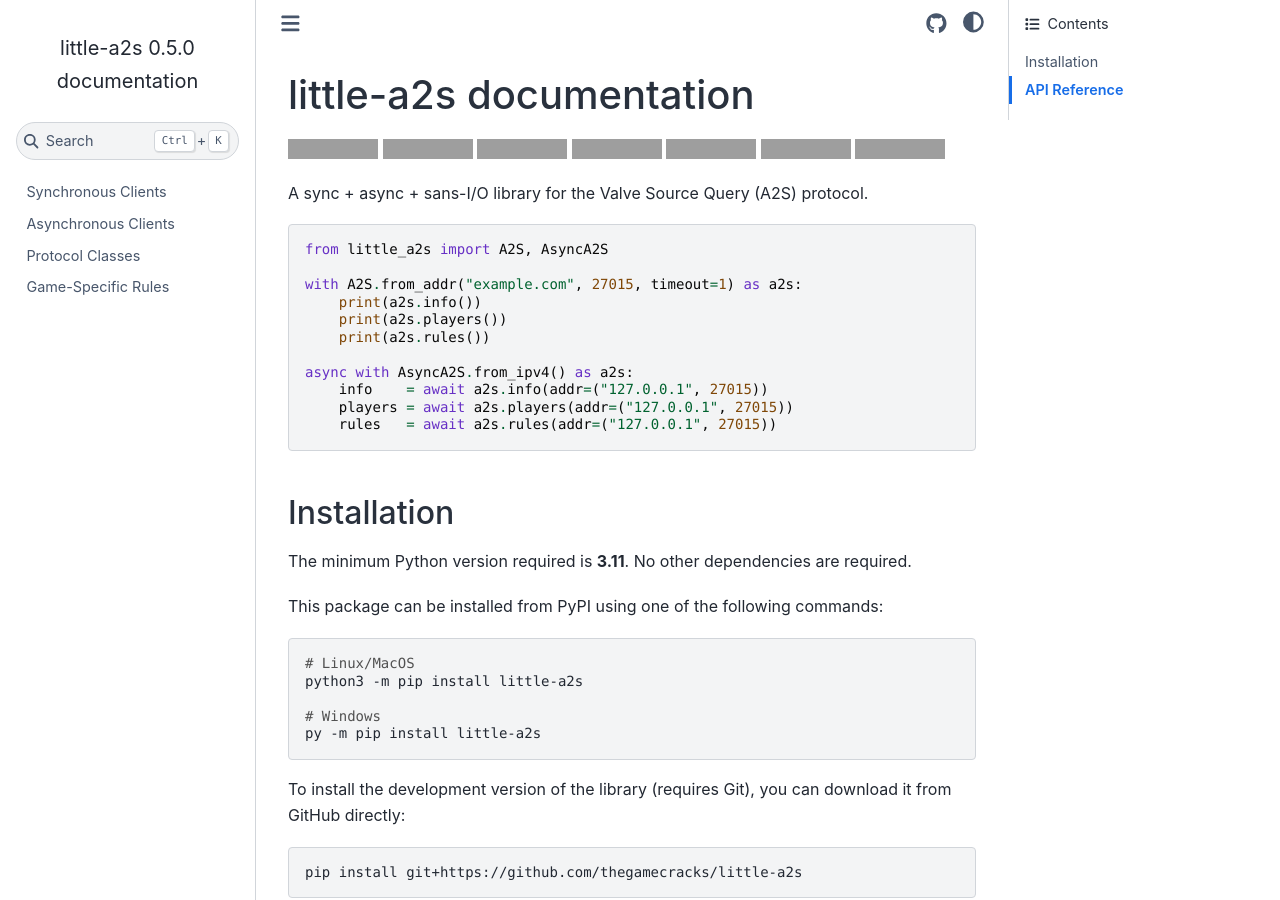
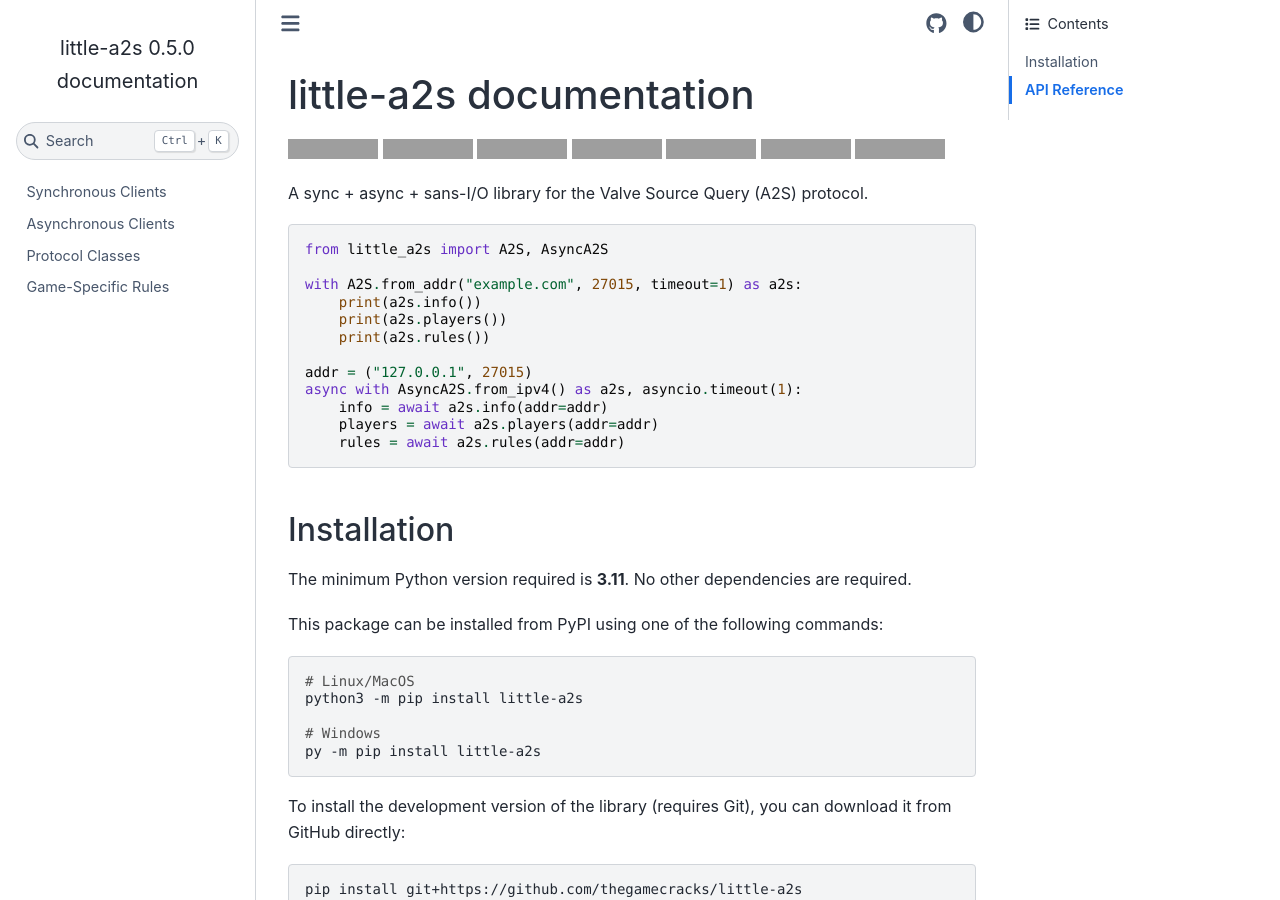
Before and after one commit to thegamecracks/little-a2s, a Sphinx documentation site: the page built from docs/index.rst, in a window 1280 px wide and 900 px high, cut to the strip 0-900 px from the top of the window. Built offline with Sphinx 7.4.7 and the Sphinx Book theme 1.1.4, drawn with Linux system fonts in a browser that asks for light colours; grey boxes are pictures that could not be loaded.

Commit message:
docs: add asyncio timeout context to examples

```diff
--- a/docs/index.rst
+++ b/docs/index.rst
@@ -35,10 +35,11 @@
        print(a2s.players())
        print(a2s.rules())
 
-   async with AsyncA2S.from_ipv4() as a2s:
-       info    = await a2s.info(addr=("127.0.0.1", 27015))
-       players = await a2s.players(addr=("127.0.0.1", 27015))
-       rules   = await a2s.rules(addr=("127.0.0.1", 27015))
+   addr = ("127.0.0.1", 27015)
+   async with AsyncA2S.from_ipv4() as a2s, asyncio.timeout(1):
+       info = await a2s.info(addr=addr)
+       players = await a2s.players(addr=addr)
+       rules = await a2s.rules(addr=addr)
 
 Installation
 ------------
```
Also changed, not shown: README.md (+5 -4 lines), 1 other file.
